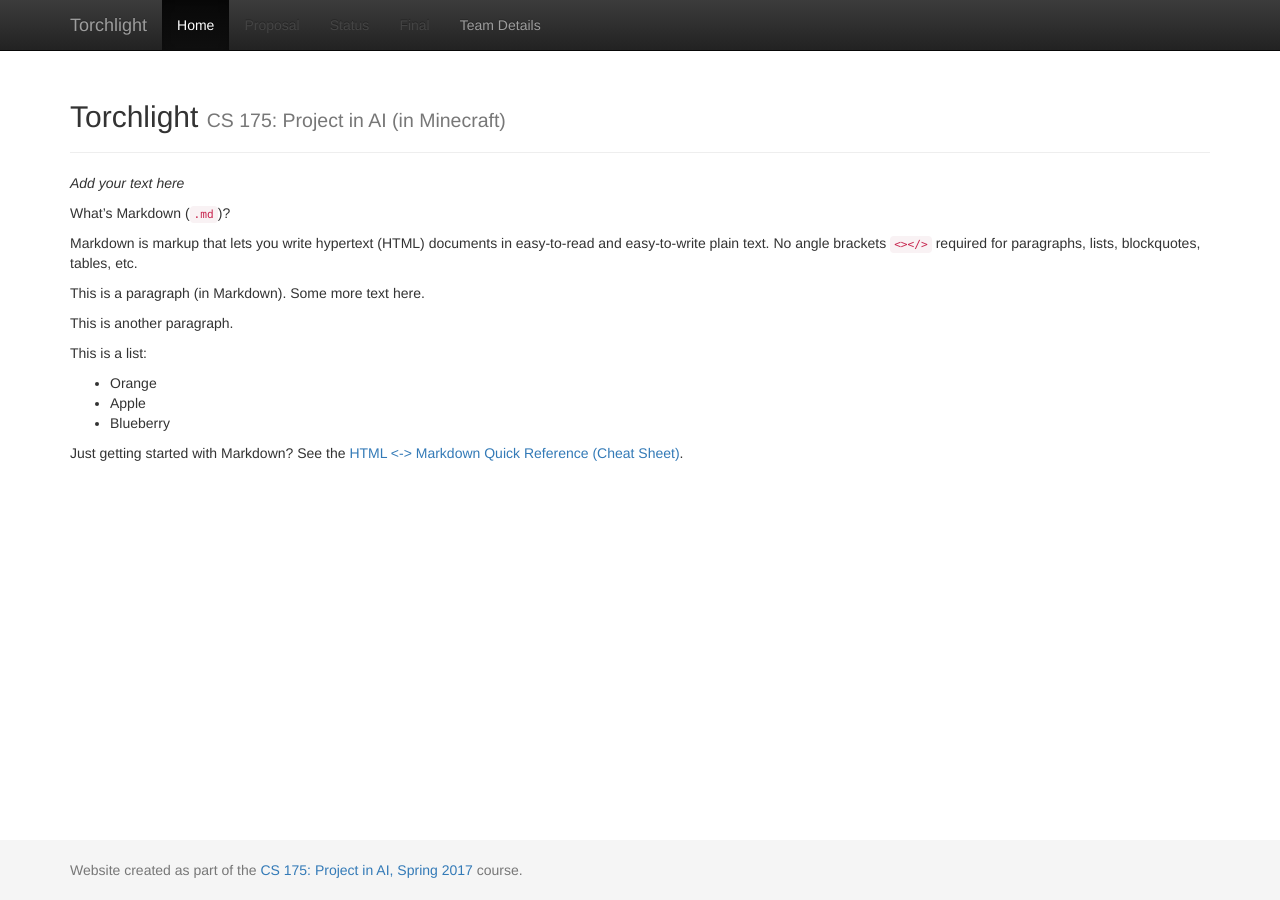
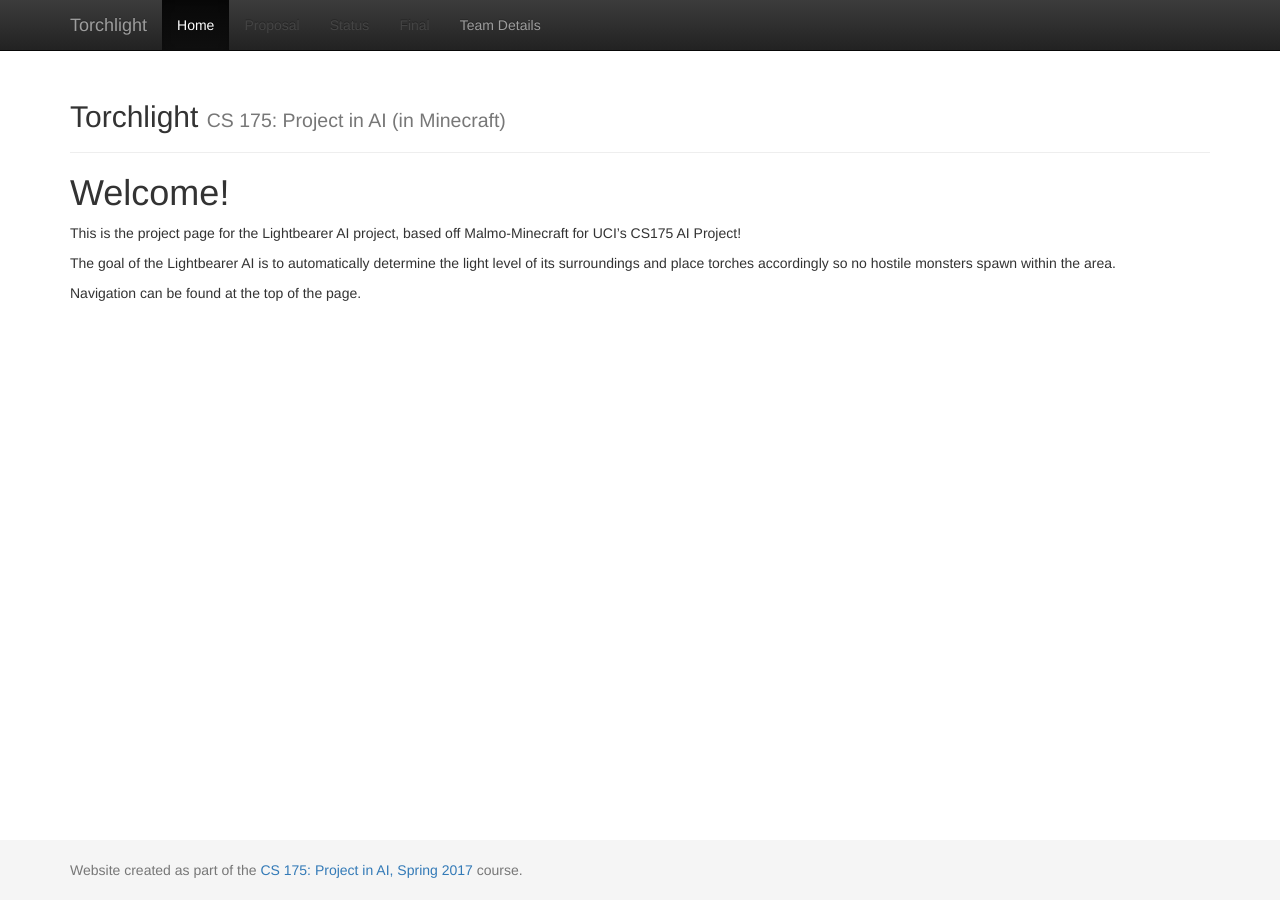
Before and after one commit to ruidongd/Torchlight, a Jekyll site: the page built from docs/index.md, in a window 1280 px wide. Built offline with Jekyll 4.4.1, drawn with Linux system fonts in a browser that asks for light colours.

Commit message:
Update index.md
Made it much prettier.

```diff
--- a/docs/index.md
+++ b/docs/index.md
@@ -3,32 +3,38 @@ layout: default
 title:  Home
 ---
 
-_Add your text here_
+# Welcome!
+
+This is the project page for the Lightbearer AI project, based off Malmo-Minecraft for UCI's CS175 AI Project!
+
+The goal of the Lightbearer AI is to automatically determine the light level of its surroundings and place torches accordingly so no hostile monsters spawn within the area.
+
+Navigation can be found at the top of the page.
+<!--_Add your text here_ -->
+
+<!-- What's Markdown (`.md`)? -->
+
+<!-- Markdown is markup that lets you write hypertext (HTML) documents
+in easy-to-read and easy-to-write plain text.
+No angle brackets `<></>` required for
+paragraphs, lists, blockquotes, tables, etc. -->
 
 
-What's Markdown (`.md`)?
+<!-- This is a paragraph (in Markdown). Some more
+text here. -->
 
-Markdown is markup that lets you write hypertext (HTML) documents
-in easy-to-read and easy-to-write plain text.
-No angle brackets `<></>` required for
-paragraphs, lists, blockquotes, tables, etc.
+<!-- This is another paragraph. -->
 
+<!-- This is a list: -->
 
-This is a paragraph (in Markdown). Some more
-text here.
-
-This is another paragraph.
-
-This is a list:
-
-- Orange
+<!-- - Orange
 - Apple
-- Blueberry
+- Blueberry -->
 
 
 
-Just getting started with Markdown?
-See the [HTML <-> Markdown Quick Reference (Cheat Sheet)][quickref].
+<!-- Just getting started with Markdown?
+See the [HTML <-> Markdown Quick Reference (Cheat Sheet)][quickref]. -->
 
 
-[quickref]: https://github.com/mundimark/quickrefs/blob/master/HTML.md
+<!-- [quickref]: https://github.com/mundimark/quickrefs/blob/master/HTML.md -->
```
